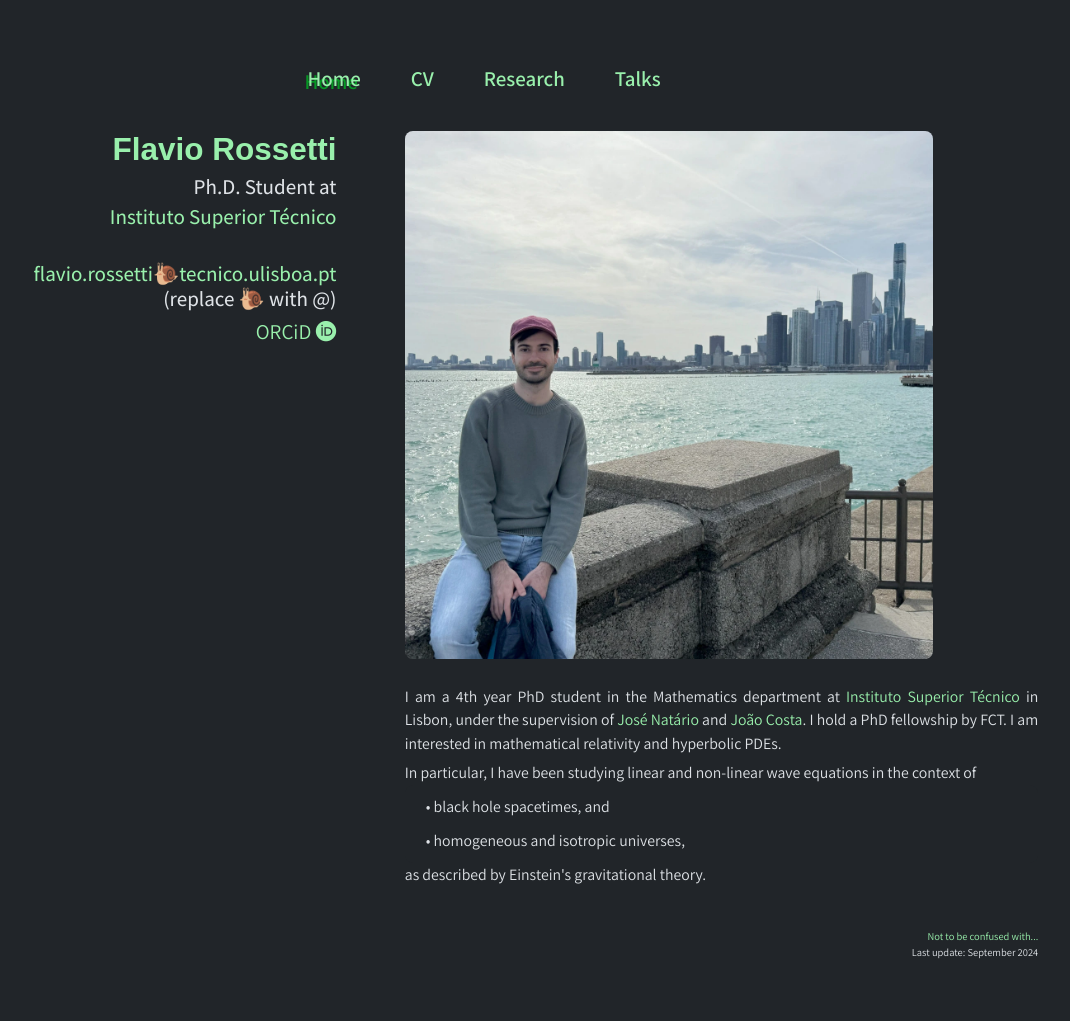
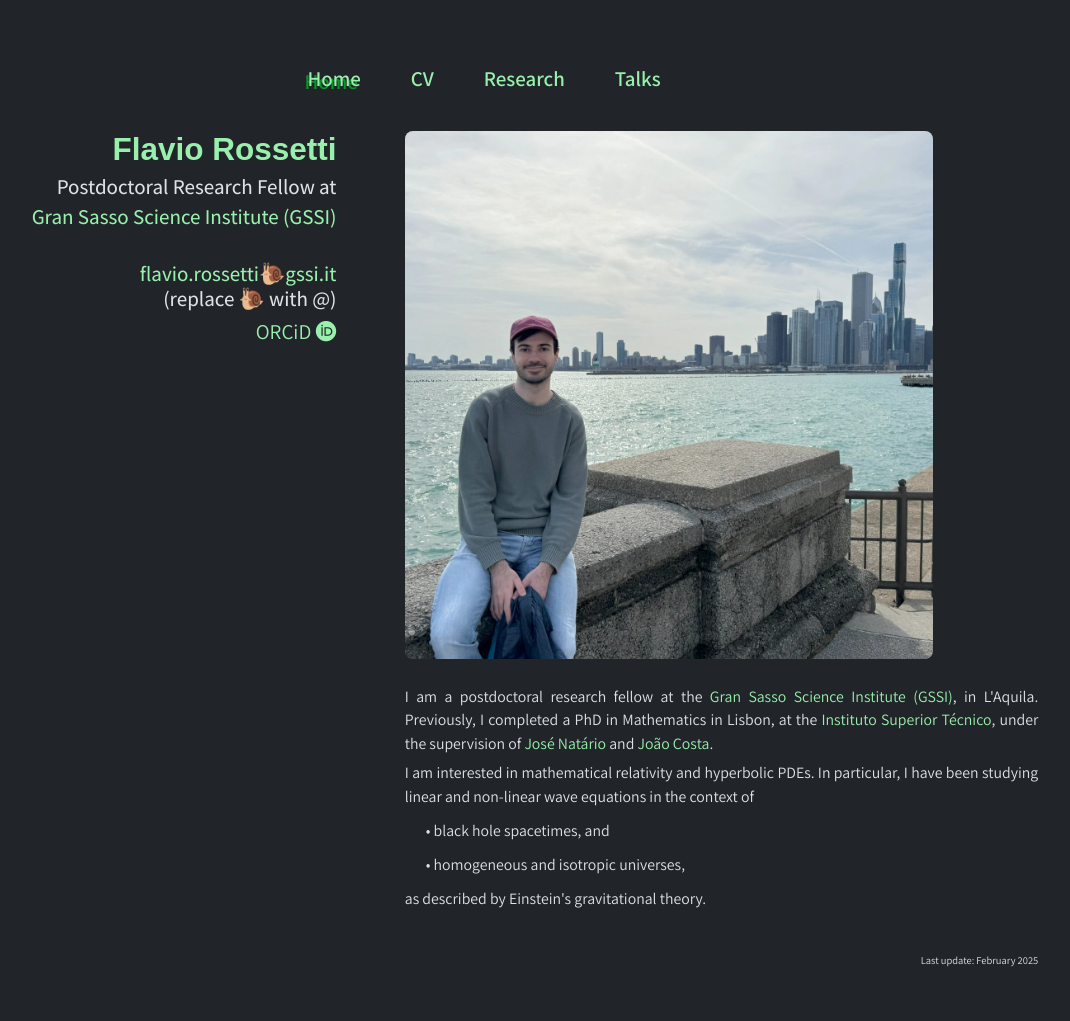
Before and after one commit to flavio-rossetti/flavio-rossetti.github.io, a Jekyll site: the page built from index.html, in a window 1280 px wide. Shown: the whole page, without its empty margins (156-1226 px from the left). Built offline with Jekyll 4.4.1, drawn with Linux system fonts in a browser that asks for light colours; nearby versions of some CDN libraries; some web fonts are replaced.

Commit message:
postdoc update

```diff
--- a/index.html
+++ b/index.html
@@ -1,7 +1,7 @@
 ---
 layout: default
 title: Flavio Rossetti - Home Page
-description: Flavio Rossetti is a PhD student in Mathematics at Instituto Superior Técnico. He is interested in mathematical relativity and hyperbolic PDEs.
+description: Flavio Rossetti is a postdoctoral research fellow at GSSI, in L'Aquila (Italy). He is interested in mathematical relativity and hyperbolic PDEs.
 ---
 
 
@@ -9,9 +9,9 @@ description: Flavio Rossetti is a PhD student in Mathematics at Instituto Superi
 
 
   <h1 class="mb-1"><a href="index.html">Flavio Rossetti</a></h1>
-  <h2 class="mb-1 ps-md-5">Ph.D. Student at</h2>
-  <h3 class="mb-4"><a href="https://tecnico.ulisboa.pt/en/">Instituto Superior Técnico</a></h3>
-  <h3 class="mb-0"><a href="index.html">flav<!-- 4kh#dfd -->io.<!-- 9h4*ffd -->ros<span style="display: none;" aria-hidden="true">test</span>setti🐌tecnico<!-- eh5je44 -->.u<!-- k2kjb00 -->lisboa<!-- 56d,a3 -->.p<!-- 84((*wf -->t</a></h3>
+  <h2 class="mb-1 ps-md-5">Postdoctoral Research Fellow at</h2>
+  <h3 class="mb-4"><a href="https://www.gssi.it/">Gran Sasso Science Institute (GSSI)</a></h3>
+  <h3 class="mb-0"><a href="index.html">flav<!-- 4kh#dfd -->io.<!-- 9h4*ffd -->ros<span style="display: none;" aria-hidden="true">test</span>setti🐌gssi<!-- eh5je44 -->.i<!-- k2kjb00 -->t<!-- 56d,a3 --><!-- 84((*wf --></a></h3>
   <h2 class="mb-1">(replace 🐌 with @)</h2>
   <p class="mb-0">
     <a target="_blank" class="text-emphasis" href="https://orcid.org/0000-0001-5500-2458">ORCiD <i class="fa-brands fa-orcid" style="display: inline-block; min-height: 21px;"></i></a>
@@ -29,12 +29,12 @@ description: Flavio Rossetti is a PhD student in Mathematics at Instituto Superi
 </div>
   <dl style="text-align: justify;">
 
-    <dd>I am a 4th year PhD student in the Mathematics department at  <a href="https://tecnico.ulisboa.pt/en/"><span>Instituto</span> <span>Superior</span> <span>Técnico</span></a> in Lisbon,
+    <dd>I am a postdoctoral research fellow at the <a href="https://www.gssi.it/">Gran Sasso Science Institute (GSSI)</a>, in L'Aquila.
+      Previously, I completed a PhD in Mathematics in Lisbon, at the  <a href="https://tecnico.ulisboa.pt/en/"><span>Instituto</span> <span>Superior</span> <span>Técnico</span></a>,
         under the supervision of <a href="https://www.math.tecnico.ulisboa.pt/~jnatar/"><span>José</span> <span>Natário</span></a> and <a href="https://ciencia.iscte-iul.pt/authors/joao-lopes-costa/"><span class="nowrap">Jo&#227;o</span> <span>Costa</span></a>.
-        I hold a PhD fellowship by FCT. I am interested in mathematical relativity and hyperbolic PDEs.
   </dd>
   <dd>
-    In particular, I have been studying linear and non-linear wave equations in the context of
+    I am interested in mathematical relativity and hyperbolic PDEs. In particular, I have been studying linear and non-linear wave equations in the context of
     <div class="list-group">
       <div class="list-group-item pb-0" style="border: 0 !important;">
         <span>&#8226;</span> black hole spacetimes, and
@@ -48,8 +48,7 @@ description: Flavio Rossetti is a PhD student in Mathematics at Instituto Superi
 </dl>
 
 <div class="row" style="margin-top:2em">
-  <div style="text-align:right; font-size: 0.5rem;"><a href="https://en.wikipedia.org/wiki/Mr._Resetti" target="_blank">Not to be confused with...</a></div>
-  <div style="text-align:right; font-size: 0.5rem;">Last update: September 2024</div>
+  <div style="text-align:right; font-size: 0.5rem;">Last update: February 2025</div>
 </div>
 
 </main>
```
Also changed, not shown: cv.html (+18 -2 lines), research.html (+8 -1 lines), talks.html (+10 -6 lines).
